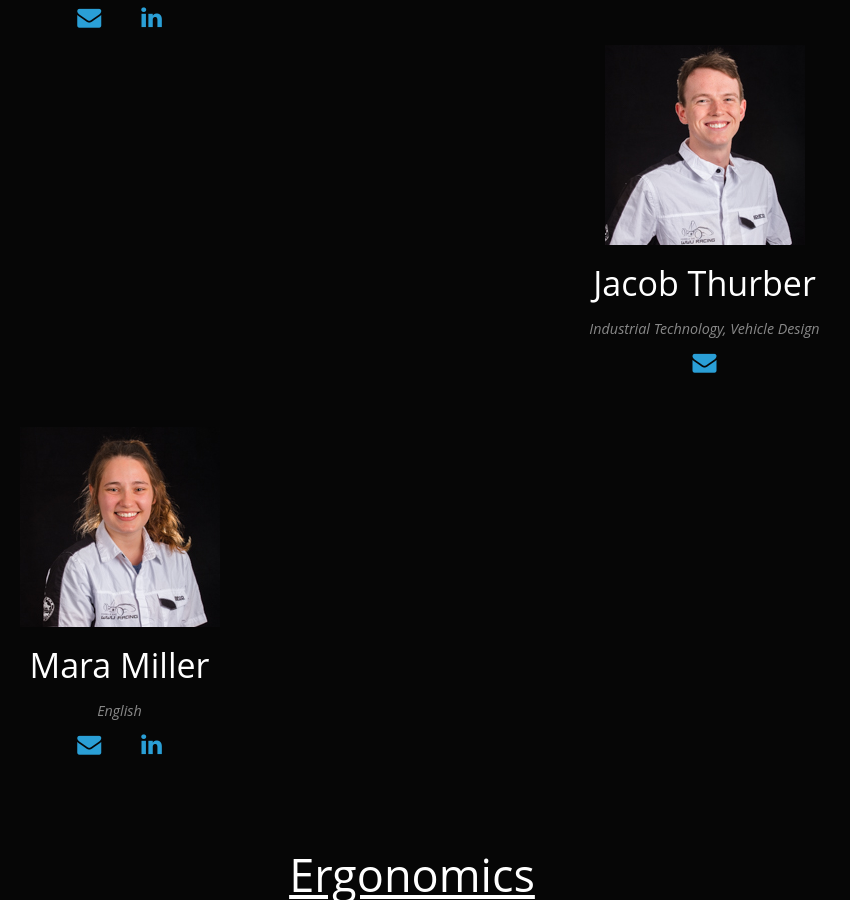
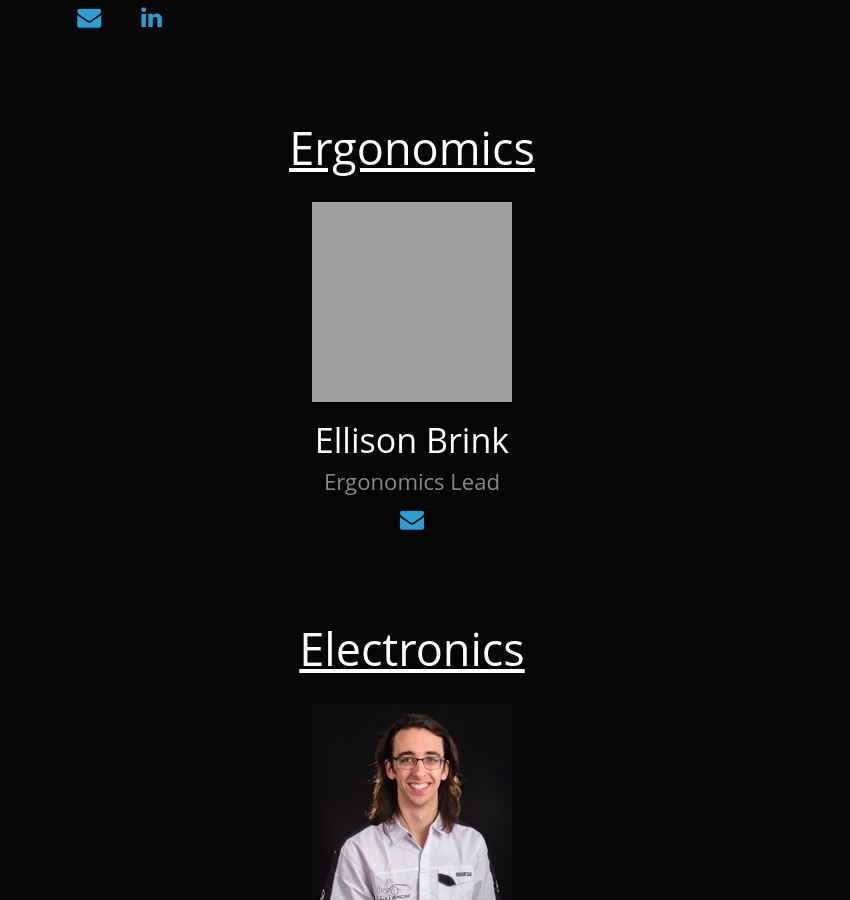
Before and after one commit to wwuracingGH/wwuracingGH.github.io, a Jekyll site: the page built from about/roster.html, in a window 1280 px wide and 900 px high, scrolled down 3257 px. Shown: the whole window, without its empty margins (228-1078 px from the left). Built offline with Jekyll 4.4.1, drawn with Linux system fonts in a browser that asks for light colours; some web fonts are replaced.

Commit message:
Update roster.yml

```diff
--- a/_data/roster.yml
+++ b/_data/roster.yml
@@ -14,6 +14,7 @@
     - name: Ryan Meredith
       title: Business Director
       major: Accounting & Management Information Systems
+
 
 - heading: Chassis
   members:
@@ -36,6 +37,7 @@
       lead: true
       major: Plastics & Composites Engineering
 
+
 - heading: Suspension
   members:
     - name: Wyatt Lemoine
@@ -57,14 +59,6 @@
       major: Manufacturing Engineering
       lead: true
 
-    - name: Jacob Thurber
-      major: Industrial Technology, Vehicle Design
-
-    - name: Mara Miller
-      major: English
-      linkedin: http://www.linkedin.com/in/mara-miller-69986b154
-
-
 
 - heading: Ergonomics
   members:
@@ -73,7 +67,6 @@
       lead: true
 
 
-
 - heading: Electronics
   members:
     - name: Peter Schinske
```
